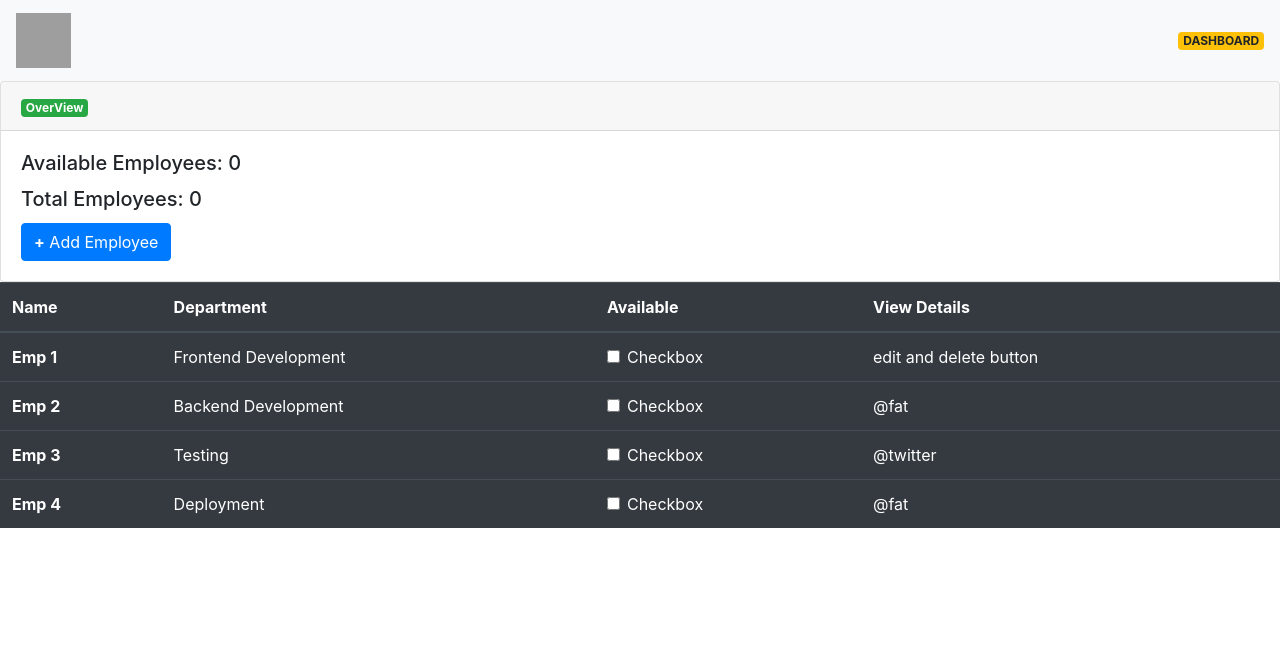
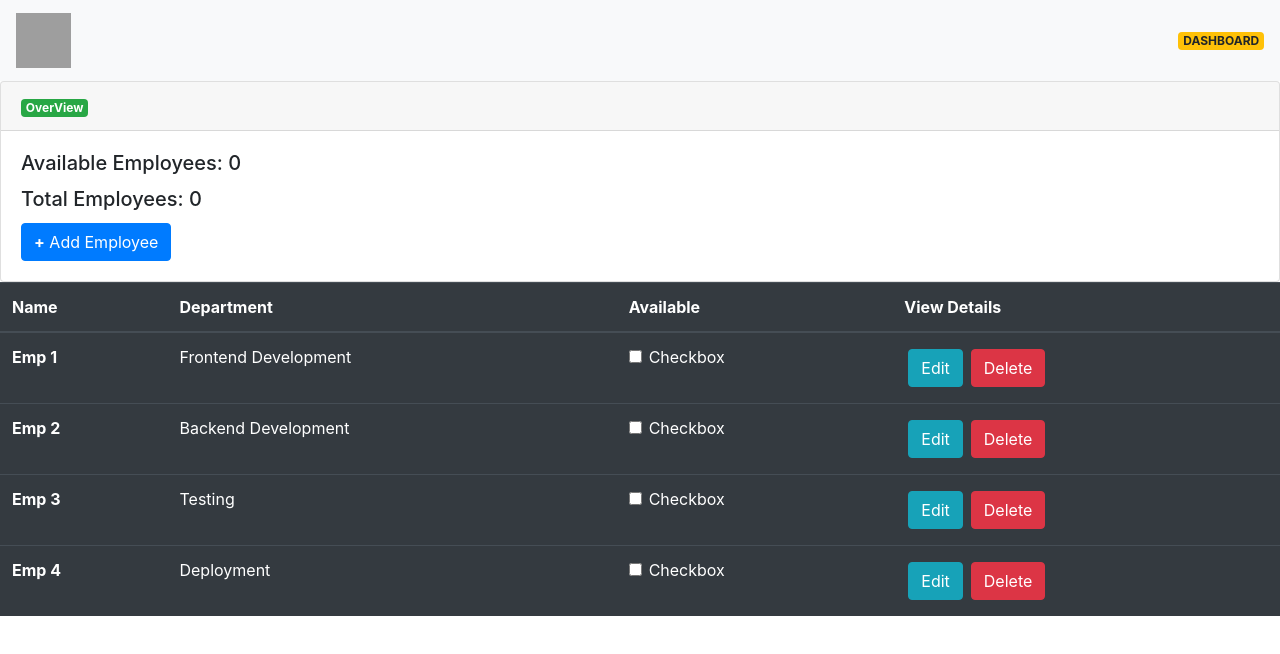
Before and after one commit to 1Canis-Lupus1/React-Dashboard, a React (Create React App) app: page / in a window 1280 px wide. Shown: the top 654 px of the page. Built offline with nearby package versions, Linux system fonts and the light colour scheme; grey boxes are pictures that could not be loaded.

Commit message:
Buttons added

```diff
--- a/src/components/Button.jsx
+++ b/src/components/Button.jsx
@@ -3,7 +3,8 @@ import React from 'react';
 const Button=()=>{
     return(
         <React.Fragment>
-
+            <button type="button" class="m-1 btn btn-info">Edit</button>
+            <button type="button" class="m-1 btn btn-danger">Delete</button>
         </React.Fragment>
     );
 }
--- a/src/components/Displaytab.jsx
+++ b/src/components/Displaytab.jsx
@@ -1,4 +1,5 @@
 import React,{ Component } from 'react';
+import Button from './Button';
 
 class Table extends Component{
     constructor(){
@@ -28,7 +29,7 @@ class Table extends Component{
                         </label>
                         </div>
                     </td>
-                    <td>edit and delete button</td>
+                    <td><Button /></td>
                     </tr>
                     <tr>
                     <th scope="row">Emp 2</th>
@@ -40,7 +41,7 @@ class Table extends Component{
                         </label>
                         </div>
                     </td>
-                    <td>@fat</td>
+                    <td><Button /></td>
                     </tr>
                     <tr>
                     <th scope="row">Emp 3</th>
@@ -52,7 +53,7 @@ class Table extends Component{
                         </label>
                         </div>
                     </td>
-                    <td>@twitter</td>
+                    <td><Button /></td>
                     {/* <td colspan="2">Larry the Bird</td> */}
                     </tr>
                     <tr>
@@ -65,7 +66,7 @@ class Table extends Component{
                         </label>
                         </div>
                     </td>
-                    <td>@fat</td>
+                    <td><Button /></td>
                     </tr>
                 </tbody>
                 </table>
```
